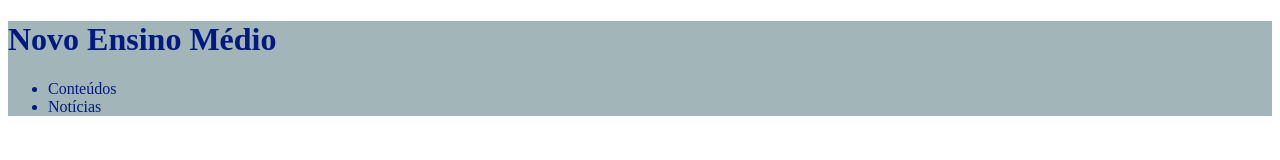
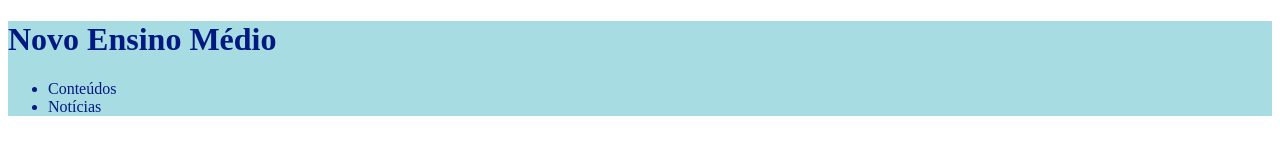
Before and after one commit to LaryssaNovaki/NEM-2B-1-tri, a plain HTML site: page index.html in a window 1280 px wide. Drawn offline with Linux system fonts and the light colour scheme.

Commit message:
suhxsdrt5

```diff
--- a/style.css
+++ b/style.css
@@ -1,4 +1,4 @@
 header {
-    background-color: #04383f5e;
+    background-color: #14a0b35e;
     color: rgb(1, 25, 128);
 }
```
